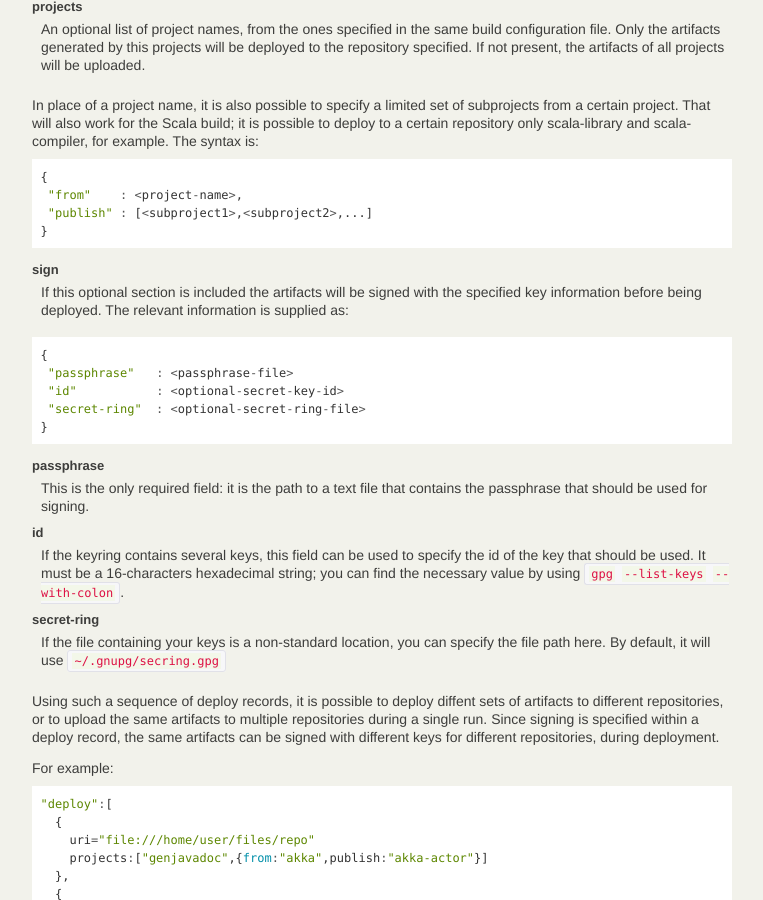
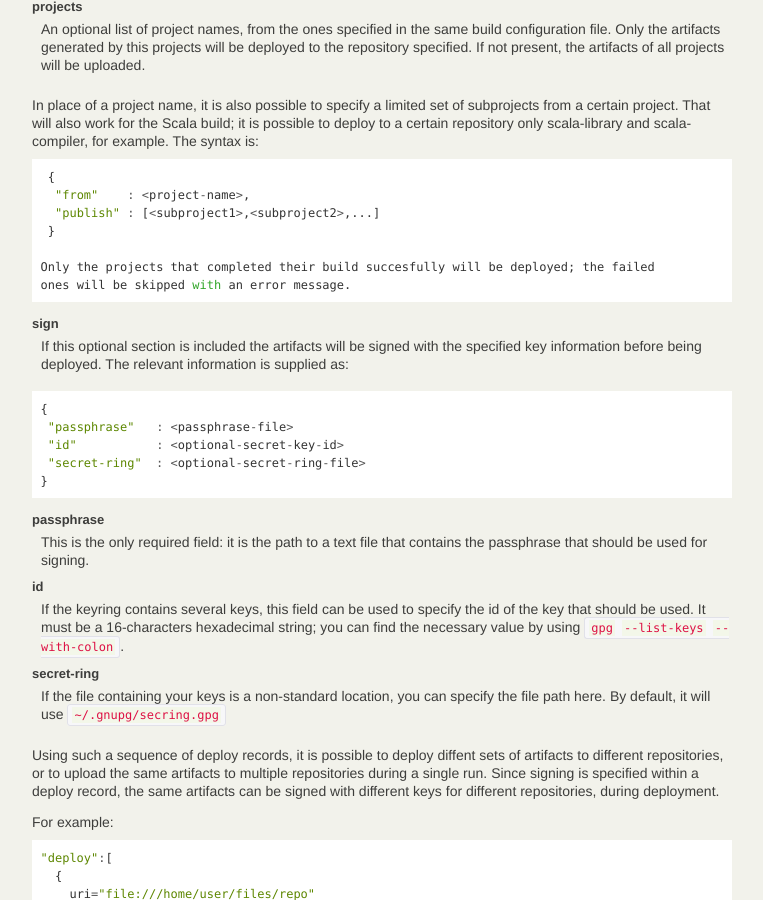
Before and after one commit to lightbend-labs/dbuild, a Sphinx documentation site: the page built from docs/src/sphinx/deploy.rst, in a window 1280 px wide and 900 px high, scrolled down 859 px. Shown: the whole window, without its empty margins (138-901 px from the left). Built offline with Sphinx 7.4.7, drawn with Linux system fonts in a browser that asks for light colours.

Commit message:
Fixes and changes to DeployBuild
Since it is now called also when some of the projects failed,
it must check against the BuildOutcomes of the various projects,
and also be able to continue when one of the deployments fails.

Also renamed DeployElement and related classes to
SelectorElement, since I will shortly use it for notifications
as well.

```diff
--- a/docs/src/sphinx/deploy.rst
+++ b/docs/src/sphinx/deploy.rst
@@ -60,6 +60,9 @@ certain repository only scala-library and scala-compiler, for example. The synta
     "from"    : <project-name>,
     "publish" : [<subproject1>,<subproject2>,...]
    }
+
+  Only the projects that completed their build succesfully will be deployed; the failed
+  ones will be skipped with an error message.
 
 sign
   If this optional section is included the artifacts will be signed with the specified key
```
Also changed, not shown: 6 other files.
